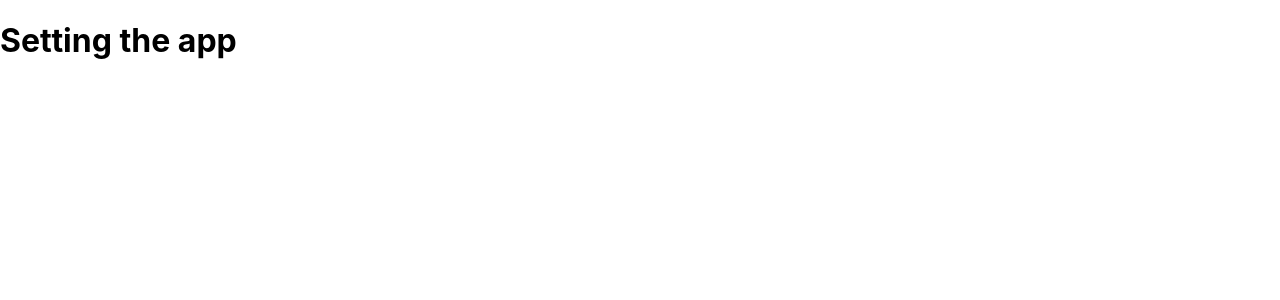
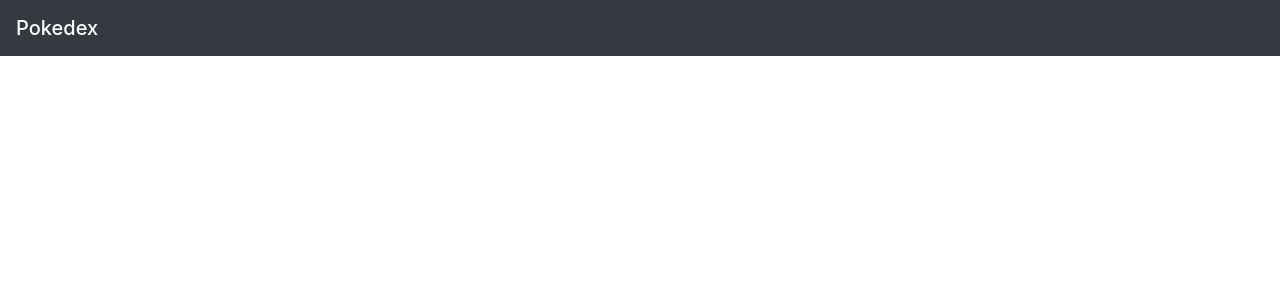
Before and after one commit to hebaselim/pokedex, a React (Create React App) app: page / in a window 1280 px wide. Shown: the top 300 px of the page. Built offline with nearby package versions, Linux system fonts and the light colour scheme.

Commit message:
Adding Navbar

```diff
--- a/package.json
+++ b/package.json
@@ -6,6 +6,7 @@
     "@testing-library/jest-dom": "^5.11.6",
     "@testing-library/react": "^11.2.2",
     "@testing-library/user-event": "^12.6.0",
+    "bootstrap": "^4.5.3",
     "react": "^17.0.1",
     "react-dom": "^17.0.1",
     "react-scripts": "4.0.1",
--- a/src/App.js
+++ b/src/App.js
@@ -1,5 +1,13 @@
-function App() {
-  return <h1>Setting the app</h1>;
+import React, { Component } from "react";
+import NavBar from "./components/navbar";
+
+class App extends Component {
+  render() {
+    return (
+      <React.Fragment>
+        <NavBar />
+      </React.Fragment>
+    );
+  }
 }
-
 export default App;
--- /dev/null
+++ b/src/components/navbar.jsx
@@ -0,0 +1,10 @@
+import React from "react";
+
+const NavBar = () => {
+  return (
+    <nav className="navbar navbar-dark bg-dark">
+      <span className="navbar-brand mb-0 h1">Pokedex</span>
+    </nav>
+  );
+};
+export default NavBar;
--- a/src/index.js
+++ b/src/index.js
@@ -3,7 +3,7 @@ import ReactDOM from 'react-dom';
 import './index.css';
 import App from './App';
 import reportWebVitals from './reportWebVitals';
-
+import "bootstrap/dist/css/bootstrap.css";
 ReactDOM.render(
   <React.StrictMode>
     <App />
```
Also changed, not shown: 2 other files (tests, documents, lock files or other folders).
